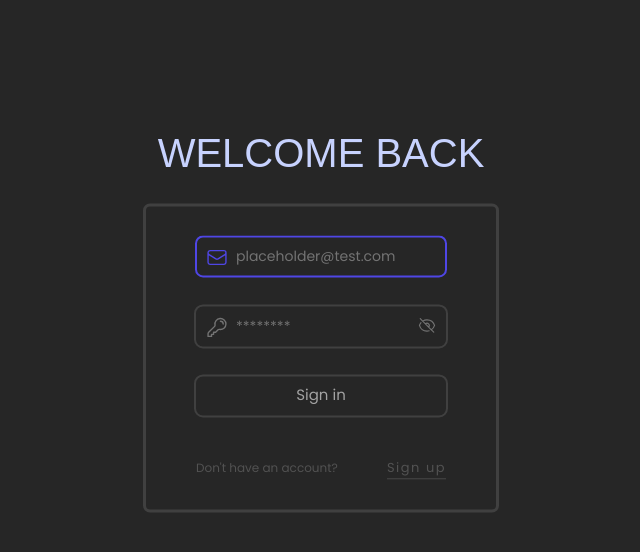
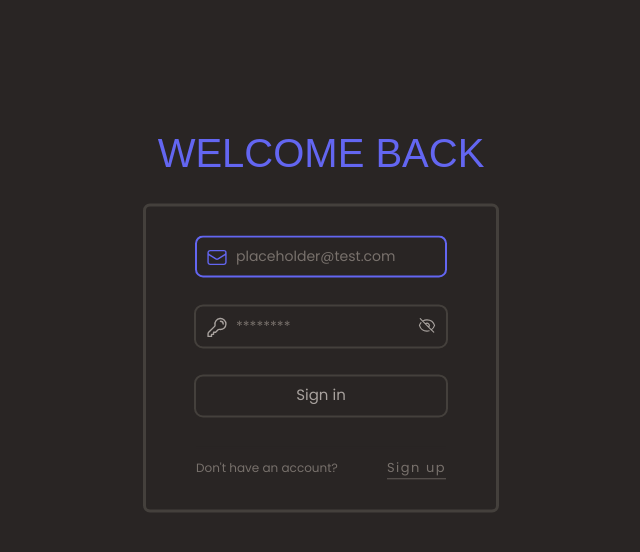
Before and after one commit to fkurusu7/bloggy-ui, a React (Vite) app: page /signin in a window 1280 px wide. Shown: the top 552 px of the page, without its empty margins (319-959 px from the left). Built offline with nearby package versions, Linux system fonts and the light colour scheme; a web font is replaced by a local one.

Commit message:
fix styles

```diff
--- a/src/features/blog/BlogHeader.tsx
+++ b/src/features/blog/BlogHeader.tsx
@@ -1,6 +1,6 @@
 import { Link } from 'react-router-dom';
 import LightOnDarkToggle from '../../component/LightOnDarkToggle';
-import { HiOutlineUser } from 'react-icons/hi2';
+import { HiOutlineCog } from 'react-icons/hi2';
 import { HiOutlineLogin, HiOutlineLogout } from 'react-icons/hi';
 
 import Button from '../../component/Button';
@@ -25,8 +25,8 @@ function BlogHeader() {
         {currentUser ? (
           <>
             <li>
-              <Button type="button" variant="icon">
-                <HiOutlineUser />
+              <Button variant="linkicon" to="/blog/admin">
+                <HiOutlineCog />
               </Button>
             </li>
             <li>
--- a/src/features/blog_admin/BlogAdminHeader.tsx
+++ b/src/features/blog_admin/BlogAdminHeader.tsx
@@ -1,27 +1,32 @@
 import { HiOutlineLogout } from 'react-icons/hi';
-import { HiOutlineUser } from 'react-icons/hi2';
+import { HiOutlineDocumentText } from 'react-icons/hi2';
+
 import LightOnDarkToggle from '../../component/LightOnDarkToggle';
 import { useAuth } from '../../hooks/useAuth';
+import Button from '../../component/Button';
 
 function BlogAdminHeader() {
   const { handleSignout } = useAuth();
 
   return (
     <header className="header-admin">
-      <ul className="header-admin__menu">
+      <ul className="blog__header-menu">
         <li>
           <LightOnDarkToggle />
         </li>
-        <li>
-          <button className="header-admin__btn-icon">
-            <HiOutlineUser />
-          </button>
-        </li>
-        <li>
-          <button className="header-admin__btn-icon" type="button" onClick={handleSignout}>
-            <HiOutlineLogout />
-          </button>
-        </li>
+
+        <>
+          <li>
+            <Button variant="linkicon" to="/blog">
+              <HiOutlineDocumentText />
+            </Button>
+          </li>
+          <li>
+            <Button type="button" variant="icon" onClick={handleSignout}>
+              <HiOutlineLogout />
+            </Button>
+          </li>
+        </>
       </ul>
     </header>
   );
--- a/src/styles/abstracts/_variables.scss
+++ b/src/styles/abstracts/_variables.scss
@@ -20,18 +20,18 @@
   --border-lg: 4px solid var(--color-grey-200);
 
   &.light-mode {
-    // Grey
-    --color-grey-0: #fff;
-    --color-grey-50: #f9fafb;
-    --color-grey-100: #f3f4f6;
-    --color-grey-200: #e5e7eb;
-    --color-grey-300: #d1d5db;
-    --color-grey-400: #9ca3af;
-    --color-grey-500: #6b7280;
-    --color-grey-600: #4b5563;
-    --color-grey-700: #374151;
-    --color-grey-800: #1f2937;
-    --color-grey-900: #111827;
+    // Slate
+    --color-grey-0: #fafaf9;
+    --color-grey-50: #f5f5f4;
+    --color-grey-100: #e7e5e4;
+    --color-grey-200: #d6d3d1;
+    --color-grey-300: #a8a29e;
+    --color-grey-400: #78716c;
+    --color-grey-500: #57534e;
+    --color-grey-600: #44403c;
+    --color-grey-700: #292524;
+    --color-grey-800: #1c1917;
+    --color-grey-900: #0c0a09;
 
     // Colors
     --color-blue-100: #e0f2fe;
@@ -62,17 +62,17 @@
 
   &,
   &.dark-mode {
-    --color-grey-0: #0a0a0a;
-    --color-grey-50: #171717;
-    --color-grey-100: #262626;
-    --color-grey-200: #404040;
-    --color-grey-300: #525252;
-    --color-grey-400: #737373;
-    --color-grey-500: #a3a3a3;
-    --color-grey-600: #d4d4d4;
-    --color-grey-700: #e5e5e5;
-    --color-grey-800: #f5f5f5;
-    --color-grey-900: #fafafa;
+    --color-grey-0: #0c0a09;
+    --color-grey-50: #1c1917;
+    --color-grey-100: #292524;
+    --color-grey-200: #44403c;
+    --color-grey-300: #57534e;
+    --color-grey-400: #78716c;
+    --color-grey-500: #a8a29e;
+    --color-grey-600: #d6d3d1;
+    --color-grey-700: #e7e5e4;
+    --color-grey-800: #f5f5f4;
+    --color-grey-900: #fafaf9;
 
     --color-blue-100: #075985;
     --color-blue-700: #e0f2fe;
--- a/src/styles/auth/_auth_layout.scss
+++ b/src/styles/auth/_auth_layout.scss
@@ -18,7 +18,7 @@
     gap: 2rem;
 
     & h1 {
-      color: var(--color-brand-200);
+      color: var(--color-brand-500);
       font-family: 'Sono', sans-serif;
       font-size: 4rem;
       text-transform: uppercase;
@@ -40,7 +40,7 @@
     gap: 1rem;
 
     &:hover {
-      border-color: var(--color-brand-600);
+      border-color: var(--color-brand-500);
     }
   }
 
@@ -77,11 +77,11 @@
       }
 
       &:focus {
-        outline: 2px solid var(--color-brand-600);
+        outline: 2px solid var(--color-brand-500);
         outline-offset: -1px;
 
         & + svg {
-          color: var(--color-brand-600);
+          color: var(--color-brand-500);
         }
       }
 
@@ -106,7 +106,7 @@
 
       height: 2.2rem;
       width: 2.2rem;
-      color: var(--color-grey-400);
+      color: var(--color-grey-500);
 
       &--password {
         left: auto;
@@ -133,7 +133,7 @@
       min-height: fit-content;
     }
     &-p {
-      color: var(--color-grey-300);
+      color: var(--color-grey-400);
       font-size: 1.2rem;
     }
 
@@ -141,7 +141,7 @@
       &:link,
       &:visited {
         border-bottom: 1px solid currentColor;
-        color: var(--color-grey-300);
+        color: var(--color-grey-400);
         font-size: 1.3rem;
         letter-spacing: 0.15rem;
       }
--- a/src/styles/base/_typography.scss
+++ b/src/styles/base/_typography.scss
@@ -22,7 +22,7 @@ h6 {
 .heading {
   margin-bottom: 1rem;
   &-1 {
-    color: var(--color-brand-600);
+    color: var(--color-brand-400);
     font-weight: 100;
     font-size: 2.5rem;
   }
--- a/src/styles/blog/_admin-blog.scss
+++ b/src/styles/blog/_admin-blog.scss
@@ -38,9 +38,10 @@
 
 // PostsTable
 .blog-table {
-  background-color: var(--color-grey-0);
+  background-color: var(--color-grey-50);
   border: 1px solid var(--color-grey-200);
   border-radius: var(--border-radius-md);
+  box-shadow: var(--shadow-lg);
   font-size: 1.4rem;
   overflow: hidden;
 
@@ -52,8 +53,8 @@
     grid-template-columns: 0.6fr 2.2fr 1.8fr 1fr 1fr 1fr;
 
     background-color: var(--color-grey-50);
-    border-bottom: 1px solid var(--color-grey-100);
-    color: var(--color-grey-600);
+    border-bottom: 2px solid var(--color-grey-200);
+    color: var(--color-grey-500);
     font-weight: 600;
     letter-spacing: 0.4px;
     padding: 1.6rem 2.4rem;
@@ -69,7 +70,7 @@
     padding: 1.4rem 3rem;
 
     &:not(:last-child) {
-      border-bottom: 1px solid var(--color-grey-100);
+      border-bottom: 1px solid var(--color-grey-200);
     }
 
     &_img {
@@ -83,7 +84,7 @@
     }
 
     &_post {
-      color: var(--color-grey-600);
+      color: var(--color-grey-700);
       font-family: 'Sono';
       font-size: 1.5rem;
       font-weight: 600;
@@ -97,7 +98,7 @@
       font-family: 'Sono';
       font-size: 1.3rem;
       font-weight: 300;
-      color: var(--color-grey-400);
+      color: var(--color-grey-500);
     }
     &_draft {
       font-family: 'Sono';
--- a/src/styles/blog/_admin-layout.scss
+++ b/src/styles/blog/_admin-layout.scss
@@ -6,14 +6,14 @@
 }
 
 .header-admin {
-  background-color: var(--color-grey-0);
-  border-bottom: 1px solid var(--color-grey-100);
+  background-color: var(--color-grey-50);
+  border-bottom: 1px solid var(--color-grey-200);
   padding: 1.2rem 4.8rem;
 }
 
 .sidebar-admin {
-  background-color: var(--color-grey-0);
-  border-right: 1px solid var(--color-grey-100);
+  background-color: var(--color-grey-50);
+  border-right: 1px solid var(--color-grey-200);
   padding: 3.2rem 2.4rem;
   display: flex;
   flex-direction: column;
@@ -26,7 +26,7 @@
   // SIDEBAR MENU
   &__logo {
     //could be an image
-    color: var(--color-brand-600);
+    color: var(--color-brand-400);
     text-align: center;
     transition: all 0.3s ease-out;
 
@@ -86,6 +86,6 @@
 }
 
 .main-admin {
-  background-color: var(--color-grey-50);
+  background-color: var(--color-grey-100);
   padding: 4rem 4.8rem 6.4rem;
 }
--- a/src/styles/blog/_blog.scss
+++ b/src/styles/blog/_blog.scss
@@ -5,7 +5,7 @@
     min-height: 100vh;
 
     display: grid;
-    grid-template-columns: 20rem 3fr 20rem;
+    grid-template-columns: 10rem 3fr 10rem;
     grid-template-rows: 9rem 1fr 5rem;
   }
 
@@ -227,6 +227,7 @@
     }
 
     &-tag {
+      transition: all 0.3s ease-out;
       &,
       &:link,
       &:visited {
@@ -239,7 +240,6 @@
         padding: 0.5rem 1rem;
         transition: all 0.3s ease-out;
       }
-      transition: all 0.3s ease-out;
 
       &:hover,
       &:active {
--- a/src/styles/components/_button.scss
+++ b/src/styles/components/_button.scss
@@ -62,6 +62,10 @@
     outline: 2px solid var(--color-grey-200);
     width: 100%;
 
+    &:hover {
+      outline: 2px solid var(--color-brand-600);
+    }
+
     &:active {
       outline: 2px solid var(--color-brand-600);
       transform: scale(0.98);
```
